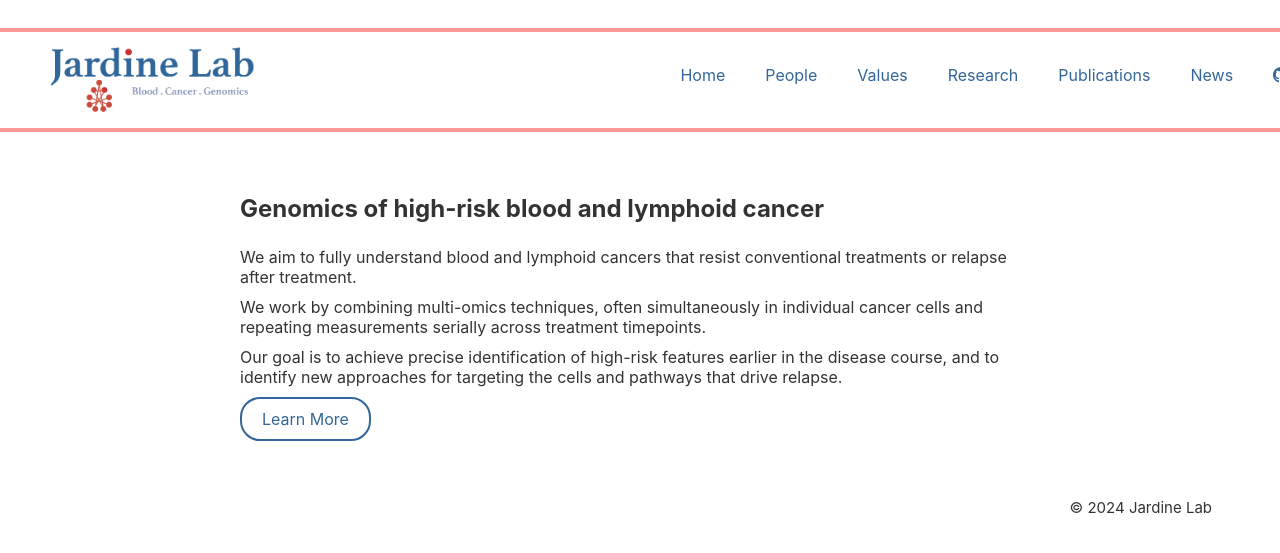
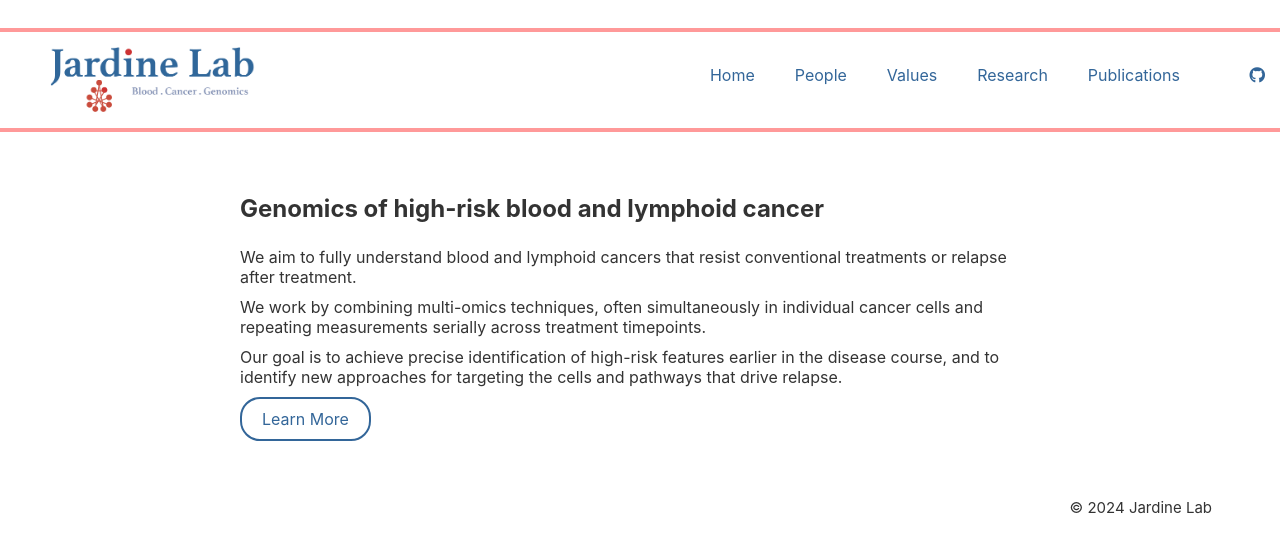
Before and after one commit to vkorak/vkorak.github.io, a Jekyll site: the page built from index.md, in a window 1280 px wide. Shown: the top 553 px of the page. Built offline with Jekyll 4.4.1, drawn with Linux system fonts in a browser that asks for light colours.

Commit message:
remove news page

```diff
--- a/_includes/header.html
+++ b/_includes/header.html
@@ -176,9 +176,6 @@
         <li>
           <a href="{{ '/publications/' | relative_url }}">Publications</a>
         </li>
-        <li>
-          <a href="{{ '/news/' | relative_url }}">News</a>
-        </li>
       </ul>
       <ul>
         <li>
```
